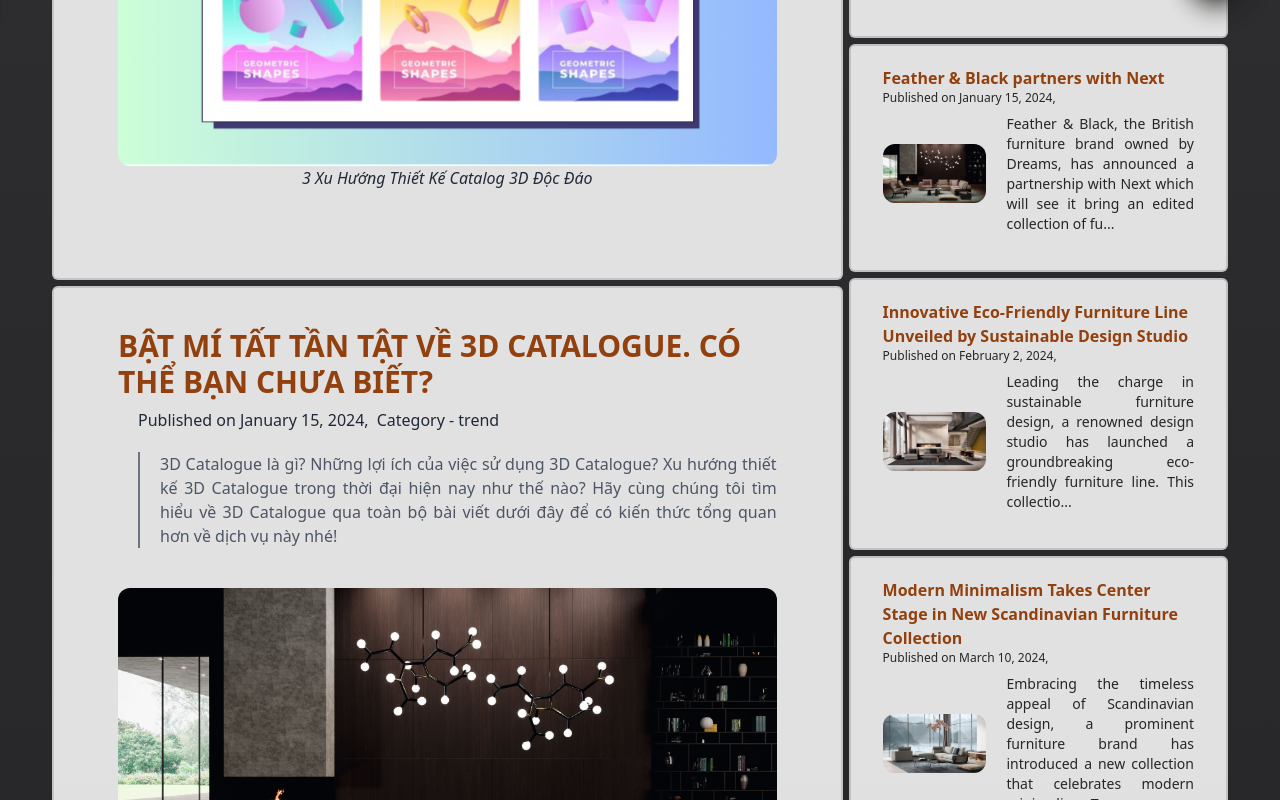
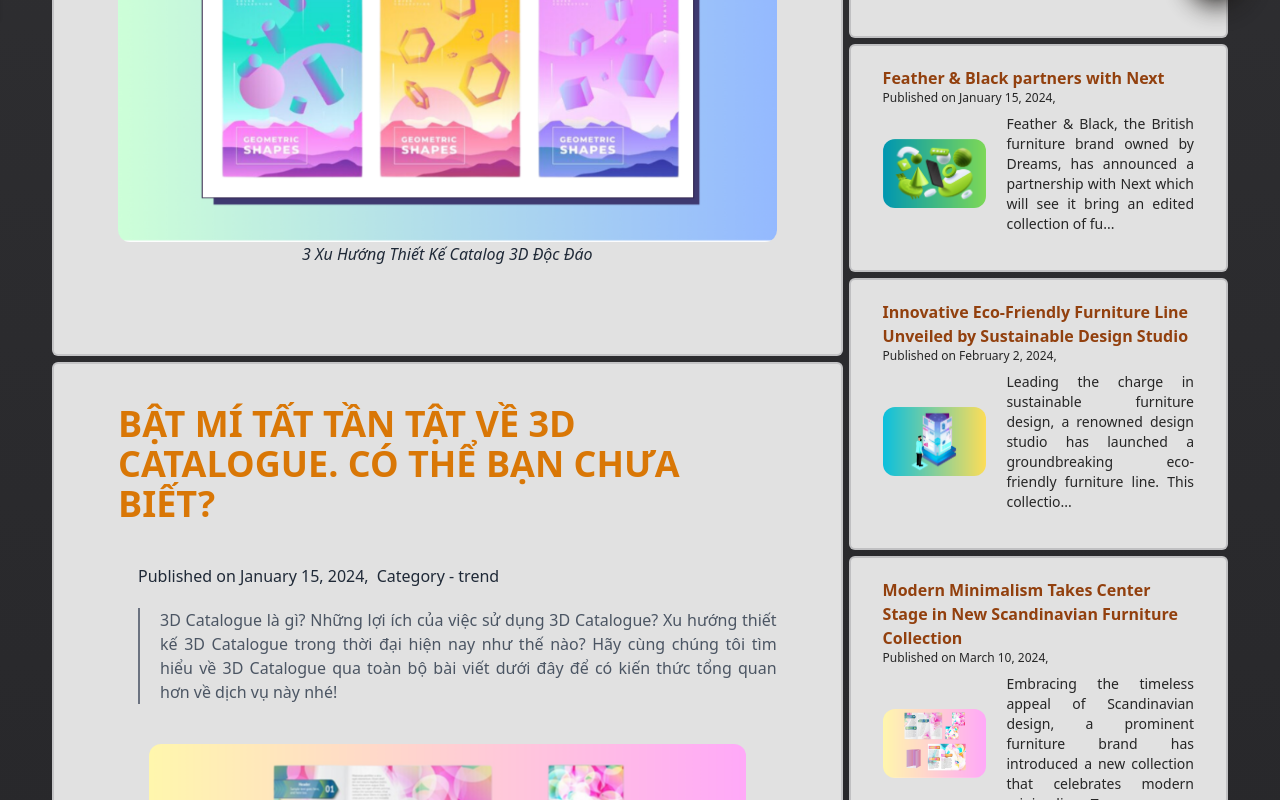
Before and after one commit to namke-dev/ThreeD-Catalog, a Next.js app: page /news in a window 1280 px wide. Shown: the part 780-1580 px from the top of the page. Built offline with nearby package versions, Linux system fonts and the light colour scheme; no server answers.

Commit message:
update news data

```diff
--- a/src/components/layouts/NewsCart.jsx
+++ b/src/components/layouts/NewsCart.jsx
@@ -12,7 +12,7 @@ const NewsCard = ({ news, isExpanded, className }) => {
       max-w-[1200px] ${className}`}
     >
       <h1
-        className="text-3xl font-bold mb-2 text-amber-800 cursor-pointer"
+        className="text-4xl font-bold mb-10 text-amber-600 cursor-pointer"
         onClick={() => router.push(`/newsdetail/?id=${news.id}`)}
       >
         {news.title}
--- a/src/data/news_data.js
+++ b/src/data/news_data.js
@@ -1,6 +1,6 @@
 export const news_data = [
   {
-    id: "1",
+    id: "3-xu-huong-thiet-ke-3d-cataloge-doc-dao",
     title: "3 Xu Hướng Thiết Kế Catalog 3D Độc Đáo",
     date: "January 15, 2024",
     publisher: "Vương Ái",
@@ -20,7 +20,7 @@ export const news_data = [
     date: "January 15, 2024",
     publisher: "Vương Ái",
     category: "trend",
-    img_url: "/images/news4.jpg",
+    img_url: "/images/new1_img1.png",
     meta_script:
       "3D Catalogue là một công cụ trực tuyến giúp người dùng xem sản phẩm trong không gian 3 chiều. Vậy, bạn đã thật sự hiểu rõ tất tần tật về dịch vụ trên để lựa chọn và sử dụng 3D Catalogue một cách hiệu quả chưa?",
     key_word: "Catalogue 3 chiều",
@@ -35,7 +35,7 @@ export const news_data = [
     date: "January 15, 2024",
     publisher: "Furniture Gazette",
     category: "Partnerships",
-    img_url: "/images/news4.jpg",
+    img_url: "/images/new1_img2.png",
     summary: `Feather & Black, the British furniture brand owned by Dreams, has announced a partnership with Next which will see it bring an edited collection of furniture and beds to the latter's online audience. The edit has been chosen to complement the collections already available with Next online, and includes bestsellers such as the weathered oak Sienna rattan and Salcombe bed frames.
     `,
     content: `Feather & Black, the distinguished British furniture brand under Dreams ownership, has recently announced an exciting partnership with Next. This collaboration introduces an exclusive collection of furniture and beds, carefully curated to complement Next's existing online offerings. The collection includes bestsellers such as the weathered oak Sienna rattan and Salcombe bed frames, showcasing Feather & Black's commitment to luxurious and timeless designs.
@@ -51,7 +51,7 @@ export const news_data = [
     date: "February 2, 2024",
     publisher: "Green Living Magazine",
     category: "Sustainability",
-    img_url: "/images/news2.jpg",
+    img_url: "/images/new1_img3.png",
     summary: `Leading the charge in sustainable furniture design, a renowned design studio has launched a groundbreaking eco-friendly furniture line. This collection showcases a harmonious blend of contemporary aesthetics and environmentally conscious materials, marking a significant step towards greener and more sustainable living spaces.`,
     content: `In a significant leap towards sustainable living, a renowned design studio has launched an innovative eco-friendly furniture line. This groundbreaking collection showcases a harmonious blend of contemporary aesthetics and environmentally conscious materials, setting a new standard for greener and more sustainable living spaces.
 
@@ -66,7 +66,7 @@ export const news_data = [
     date: "March 10, 2024",
     publisher: "Nordic Living Journal",
     category: "Modern Design",
-    img_url: "/images/news3.jpg",
+    img_url: "/images/new1_img1.png",
     summary: `Embracing the timeless appeal of Scandinavian design, a prominent furniture brand has introduced a new collection that celebrates modern minimalism. The curated pieces showcase clean lines, functional elegance, and a commitment to simplicity, embodying the essence of Nordic-inspired aesthetics.`,
     content: `Embracing the timeless appeal of Scandinavian design, a prominent furniture brand introduces a new collection that celebrates modern minimalism. The curated pieces showcase clean lines, functional elegance, and a commitment to simplicity, embodying the essence of Nordic-inspired aesthetics.
 
@@ -81,7 +81,7 @@ export const news_data = [
     date: "April 5, 2024",
     publisher: "Art & Design Weekly",
     category: "Artistic Collaboration",
-    img_url: "/images/news2.jpg",
+    img_url: "/images/new1_img2.png",
     summary: `In a creative collaboration that bridges art and design, local artists have joined forces with skilled furniture craftsmen to produce a one-of-a-kind collection. This fusion of artistic expression and functional design results in furniture pieces that are not just functional but also serve as captivating works of art in their own right.`,
     content: `In a creative collaboration that bridges art and design, local artists have joined forces with skilled furniture craftsmen to produce a one-of-a-kind collection. This fusion of artistic expression and functional design results in furniture pieces that are not just functional but also serve as captivating works of art in their own right.
 
@@ -95,7 +95,7 @@ export const news_data = [
     date: "May 20, 2024",
     publisher: "Tech Homes Monthly",
     category: "Smart Furniture",
-    img_url: "/images/news2.jpg",
+    img_url: "/images/new1_img3.png",
     summary: `Enter the era of smart living with a trailblazing furniture line that seamlessly integrates technology into home interiors. From smart storage solutions to interactive furniture pieces, this innovative collection offers a glimpse into the future of intelligent and connected living spaces.`,
     content: `Step into the era of smart living with a groundbreaking furniture line that seamlessly integrates technology into home interiors. From smart storage solutions to interactive furniture pieces, this innovative collection offers a glimpse into the future of intelligent and connected living spaces.
 
@@ -110,7 +110,7 @@ export const news_data = [
     date: "June 8, 2024",
     publisher: "Sustainable Living Today",
     category: "Environmental Design",
-    img_url: "/images/news2.jpg",
+    img_url: "/images/new1_img4.png",
     summary: `A visionary furniture designer is making waves in the industry by pioneering the use of recycled ocean plastics in a new collection. This commitment to sustainability not only transforms waste into functional art but also highlights the urgent need for eco-conscious practices in the world of furniture design.`,
     content: `A visionary furniture designer is making waves in the industry by pioneering the use of recycled ocean plastics in a new collection. This commitment to sustainability not only transforms waste into functional art but also highlights the urgent need for eco-conscious practices in the world of furniture design.
 
@@ -125,7 +125,7 @@ export const news_data = [
     date: "July 15, 2024",
     publisher: "Heritage Home Magazine",
     category: "Classic Revival",
-    img_url: "/images/news2.jpg",
+    img_url: "/images/new1_img1.png",
     summary: `Embarking on a journey that melds heritage with contemporary sensibilities, an iconic furniture brand has reimagined classic designs for a modern audience. This collection pays homage to timeless craftsmanship while infusing a fresh perspective that resonates with the evolving tastes of today's consumers.`,
     content: `Embarking on a journey that melds heritage with contemporary sensibilities, an iconic furniture brand has reimagined classic designs for a modern audience. This collection pays homage to timeless craftsmanship while infusing a fresh perspective that resonates with the evolving tastes of today's consumers.
 
```
